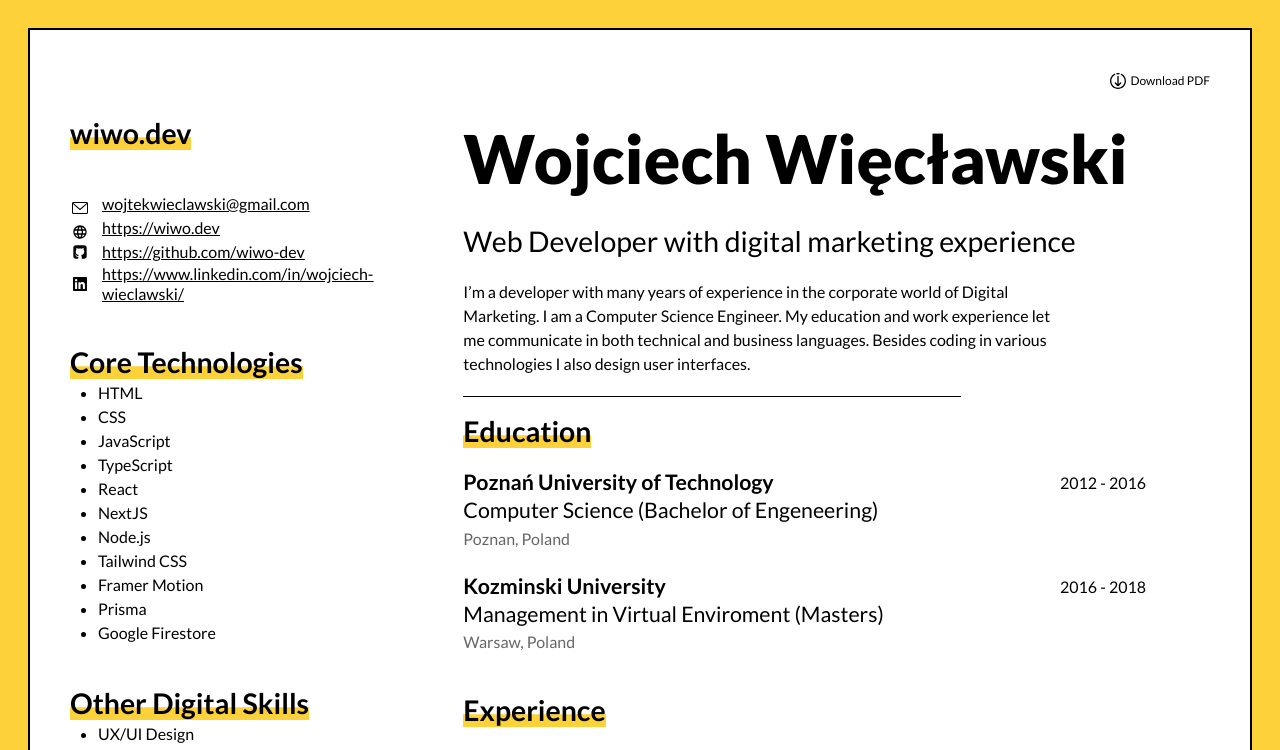
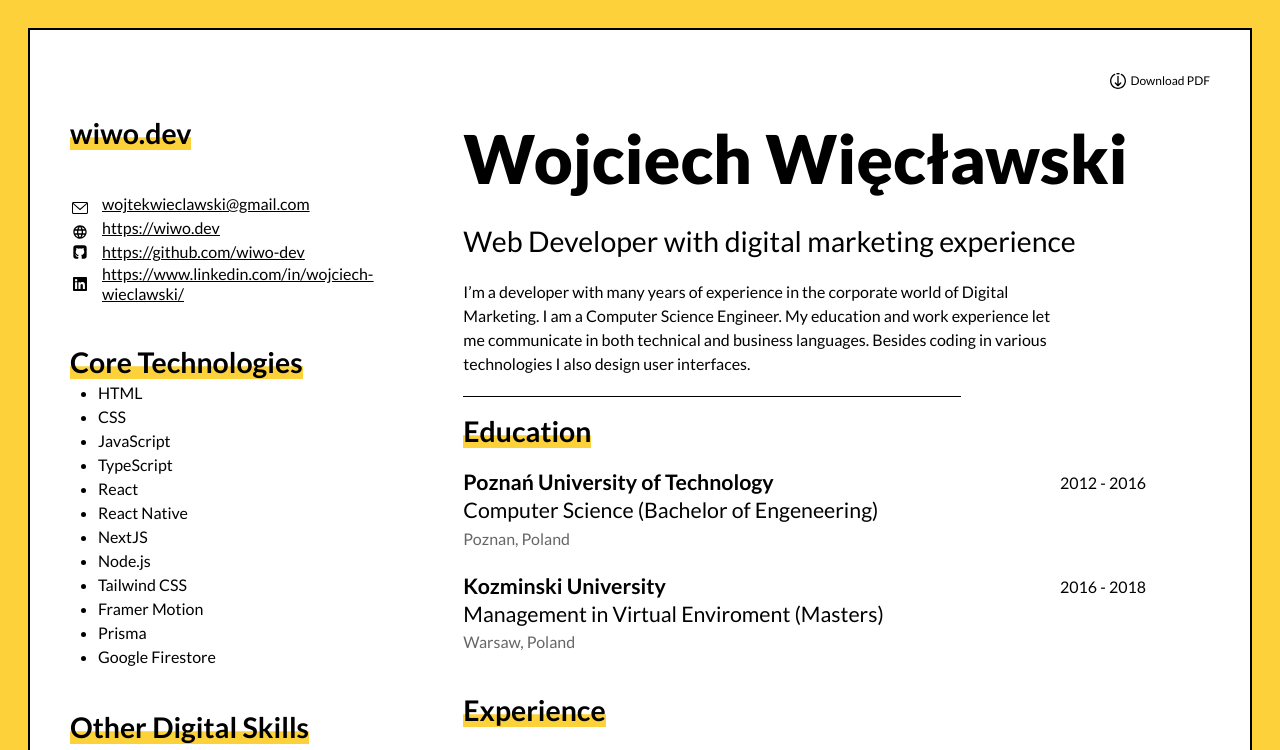
Before and after one commit to wiwo-dev/portfolio, a Next.js app: page /cv in a window 1280 px wide. Shown: the top 750 px of the page. Built offline with nearby package versions, Linux system fonts and the light colour scheme.

Commit message:
update cv

```diff
--- a/pages/cv.js
+++ b/pages/cv.js
@@ -13,6 +13,7 @@ const data = {
     "JavaScript",
     "TypeScript",
     "React",
+    "React Native",
     "NextJS",
     "Node.js",
     "Tailwind CSS",
```
